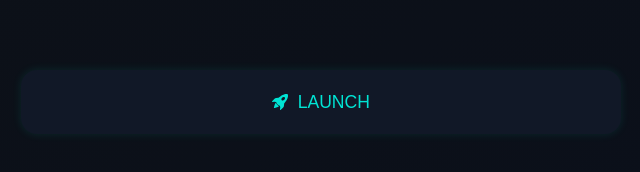
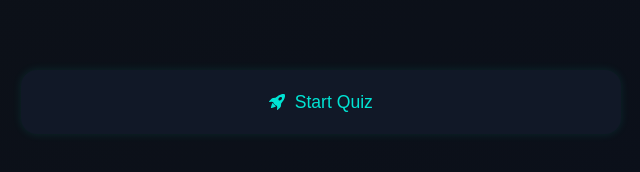
Before and after one commit to Naseefugr/Zyrax-Robo, a plain HTML site: page index.html in a window 1280 px wide. Shown: the part 298-470 px from the top of the page, 319-959 px from the left. Drawn offline with nearby package versions, Linux system fonts and the light colour scheme.

Commit message:
Update index.html

```diff
--- a/index.html
+++ b/index.html
@@ -91,7 +91,7 @@
   <path d="M12.17 9.53c2.307-2.592 3.278-4.684 3.641-6.218.21-.887.214-1.58.16-2.065a3.6 3.6 0 0 0-.108-.563 2 2 0 0 0-.078-.23V.453c-.073-.164-.168-.234-.352-.295a2 2 0 0 0-.16-.045 4 4 0 0 0-.57-.093c-.49-.044-1.19-.03-2.08.188-1.536.374-3.618 1.343-6.161 3.604l-2.4.238h-.006a2.55 2.55 0 0 0-1.524.734L.15 7.17a.512.512 0 0 0 .433.868l1.896-.271c.28-.04.592.013.955.132.232.076.437.16.655.248l.203.083c.196.816.66 1.58 1.275 2.195.613.614 1.376 1.08 2.191 1.277l.082.202c.089.218.173.424.249.657.118.363.172.676.132.956l-.271 1.9a.512.512 0 0 0 .867.433l2.382-2.386c.41-.41.668-.949.732-1.526zm.11-3.699c-.797.8-1.93.961-2.528.362-.598-.6-.436-1.733.361-2.532.798-.799 1.93-.96 2.528-.361s.437 1.732-.36 2.531Z"/>
   <path d="M5.205 10.787a7.6 7.6 0 0 0 1.804 1.352c-1.118 1.007-4.929 2.028-5.054 1.903-.126-.127.737-4.189 1.839-5.18.346.69.837 1.35 1.411 1.925"/>
 </svg>
-      LAUNCH
+      Start Quiz
     </button>
 </main>
 
```
